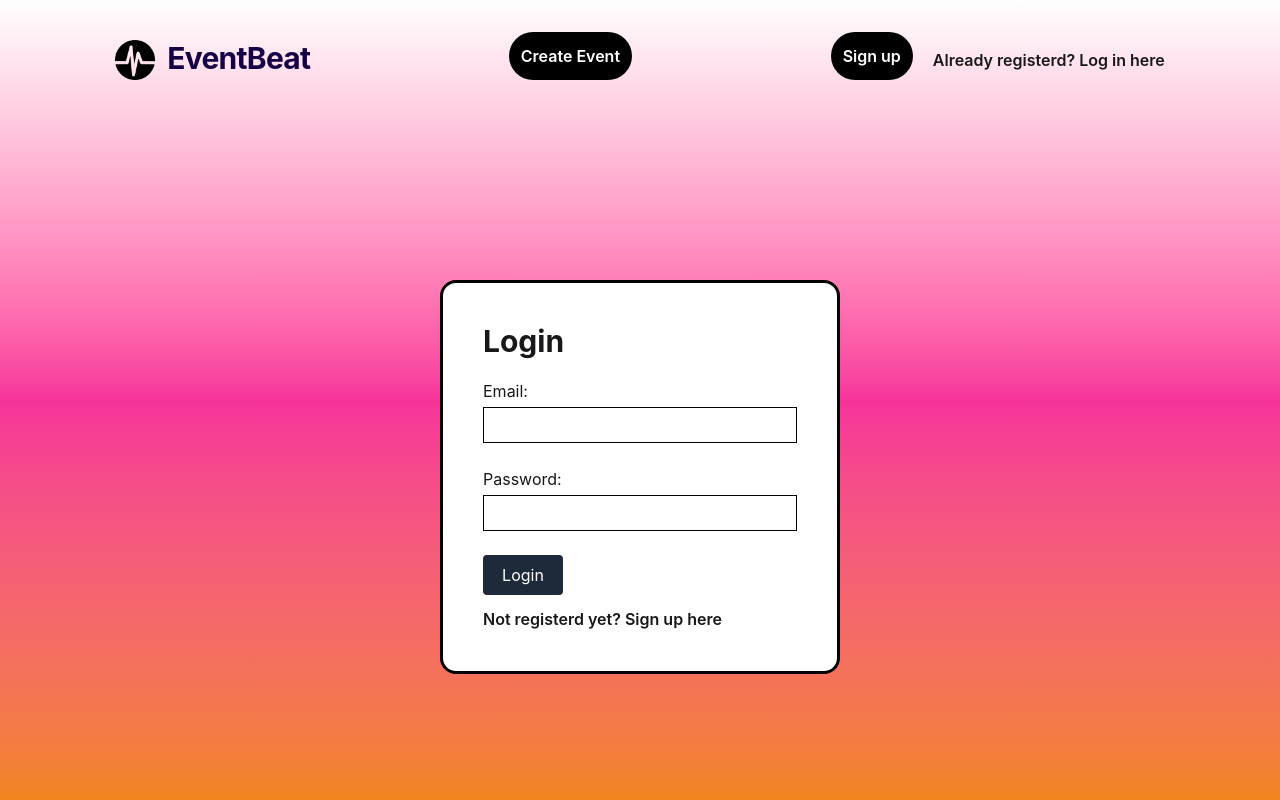
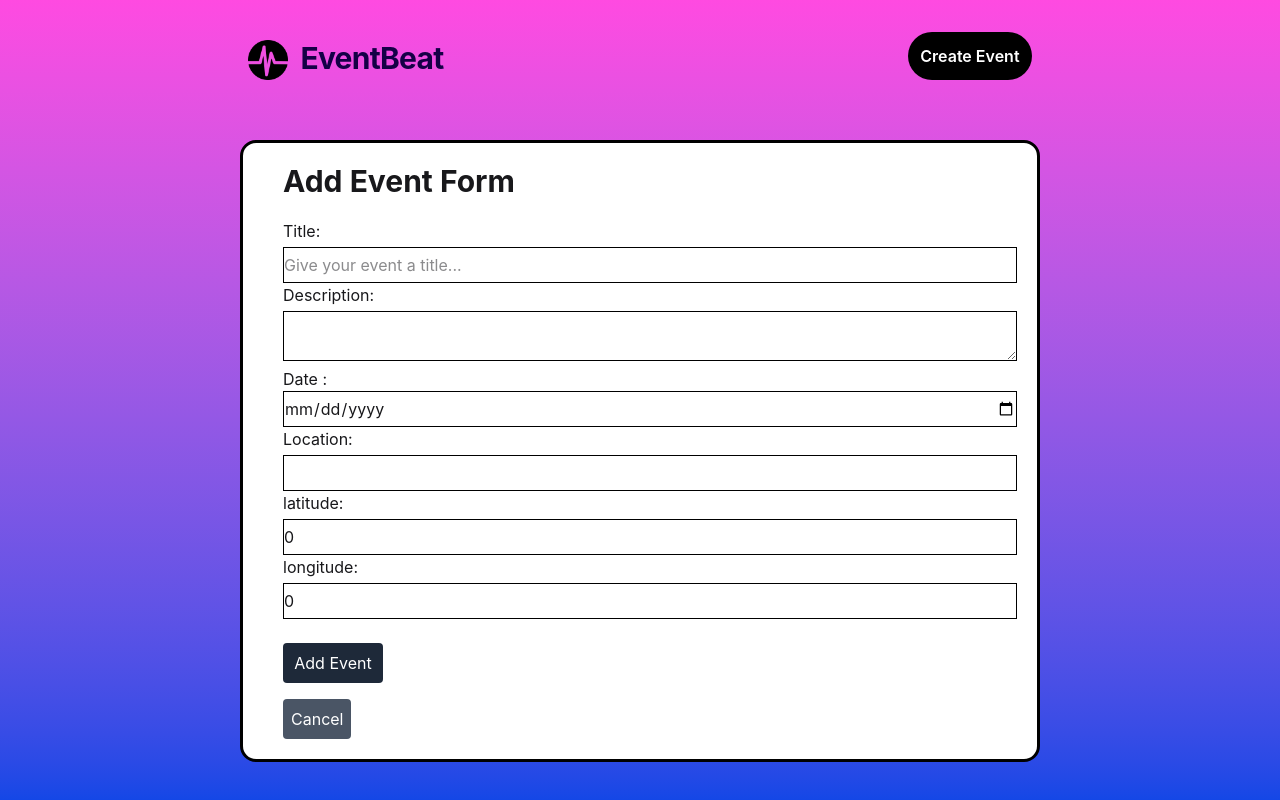
Before and after one commit to MarlaSinger2025/EventBeat-EventPlanner, a React (Vite) app: page /createevent in a window 1280 px wide. Before the commit this address led to /login. Built offline with nearby package versions, Linux system fonts and the light colour scheme; no server answers.

Commit message:
cleaned up FE and dropping auth and log in buttons for it to be ready to be deployed

```diff
--- a/src/App.jsx
+++ b/src/App.jsx
@@ -9,7 +9,7 @@ import EventDetails from "./pages/EventDetails";
 import NotFound from "./pages/NotFound";
 import { EventProvider }  from "./context/EventContext";
 import CreateEvent from "./pages/CreateEvent";
-import ProtectedRoute from "./components/ProtectedRoute";
+//import ProtectedRoute from "./components/ProtectedRoute";
 
 function App() {
   return (
@@ -22,9 +22,7 @@ function App() {
             <Route path="/registration" element={<Registration />} />
             <Route path="/login" element={<Login />} />
             <Route path="/events/:id" element={<EventDetails />} />
-                <Route element={<ProtectedRoute />} >
-                    <Route path='/createevent' element={<CreateEvent />} />
-                </Route>
+            <Route path='/createevent' element={<CreateEvent />} />
             <Route path="*" element={<NotFound />} />
           </Routes>
         </EventProvider>
@@ -34,7 +32,3 @@ function App() {
 }
 
 export default App;
-
-{
-  /* <Route path="/events/:id" element={<EventDetails />} /> */
-}
--- a/src/components/Navbar.jsx
+++ b/src/components/Navbar.jsx
@@ -1,20 +1,8 @@
-// import Registration
-// import Login
-import { useAuth } from "../context/AuthContext";
+//import { useAuth } from "../context/AuthContext";
 import { Link } from "react-router";
 
 const Navbar = () => {
-  const { isAuthenticated, logOut } = useAuth();
-  // const navigate = useNavigate();
-  //     const handleCreateEvent = () => {
-  //     const token = localStorage.getItem("token");
-
-  //     if (token) {
-  //       navigate("/createevent");
-  //     } else {
-  //       alert("Please login to create an event.");
-  //     }
-  //   };
+ // const { isAuthenticated, logOut } = useAuth();
   return (
     <header className="absolute top-0 bg-transparent w-full h-20 z-50 mx-auto">
       <nav className="max-w-screen flex flex-col md:flex-row items-start md:items-end justify-around mx-auto p-4">
@@ -33,34 +21,11 @@ const Navbar = () => {
             Create Event
           </button>
         </Link>
-        <div className="flex items-end gap-5">
-          {isAuthenticated ? (
-            <button
-              className="mt-4 bg-pink-500 text-white font-semibold hover:shadow-2xl hover:bg-white hover:text-pink-500 p-3 rounded-full"
-              onClick={logOut}
-            >
-              Log out
-            </button>
-          ) : (
-            <>
-              <Link to="/registration">
-                <button className="mt-4  p-3 rounded-full bg-black font-semibold text-white hover:bg-pink-500 hover:cursor-pointer hover:shadow-xl">
-                  Sign up
-                </button>
-              </Link>
-              <Link
-                to="/login"
-                className=" hover:text-white hover:underline transition duration-200 pb-2 font-semibold"
-              >
-                {" "}
-                Already registerd? Log in here
-              </Link>
-            </>
-          )}
-        </div>
+
       </nav>
     </header>
-  );
+  )
 };
 
+
 export default Navbar;
--- a/src/context/EventContext.jsx
+++ b/src/context/EventContext.jsx
@@ -15,8 +15,6 @@ export const EventProvider = ({ children }) => {
     const fetchData = async () => {
       try {
        const response = await fetch ("https://eventbeat-api-snib.onrender.com/api/v2/events");
-        //const response = await fetch("http://localhost:4001/api/events");
-
         if (!response.ok) {
           throw new Error(`Error status: ${response.status}`);
         }
@@ -42,9 +40,6 @@ export const EventProvider = ({ children }) => {
         const response = await fetch(
           `https://eventbeat-api-snib.onrender.com/api/v2/events/${selectedId}`,
         );
-        // const response = await fetch(
-        //   `http://localhost:4001/api/events/${selectedId}`,
-        // );
         if (!response.ok) throw new Error(`Error status: ${response.status}`);
 
         const data = await response.json();
@@ -56,13 +51,12 @@ export const EventProvider = ({ children }) => {
     fetchEventDetail();
   }, [selectedId]);
 
-  const addEvent = async (eventData, authToken) => {
+  const addEvent = async (eventData) => {
     setError(null);
     try {
-      const response = await fetch("http://localhost:8080/api/v2/events", {
+      const response = await fetch("https://eventbeat-api-snib.onrender.com/api/v2/events", {
         method: "POST",
         headers: {
-          Authorization: `Bearer ${authToken}`,
           Accept: "application/json",
           "Content-Type": "application/json",
         },
--- a/src/pages/CreateEvent.jsx
+++ b/src/pages/CreateEvent.jsx
@@ -15,7 +15,7 @@ const CreateEvent = () => {
   const [errors, setErrors] = useState({});
   const { addEvent, isAdded } = useEvent();
 
-  const authToken = localStorage.getItem("token");
+  //const authToken = localStorage.getItem("token");
 
   const handleChange = (e) => {
     const { name, value } = e.target;
@@ -26,9 +26,6 @@ const CreateEvent = () => {
   };
   const validate = () => {
     const newErrors = {};
-    if (!authToken) {
-      alert("Please login to add new event");
-    }
     if (!eventData.title) {
       newErrors.title = "Please enter a valid title";
     }
@@ -51,8 +48,7 @@ const CreateEvent = () => {
       setErrors(newErrors);
       return; // stop here, don't accept the submission
     }
-    //console.log(eventData);
-    addEvent(eventData, authToken);
+    addEvent(eventData);
     setEventData(initialData);
   };
 
```
